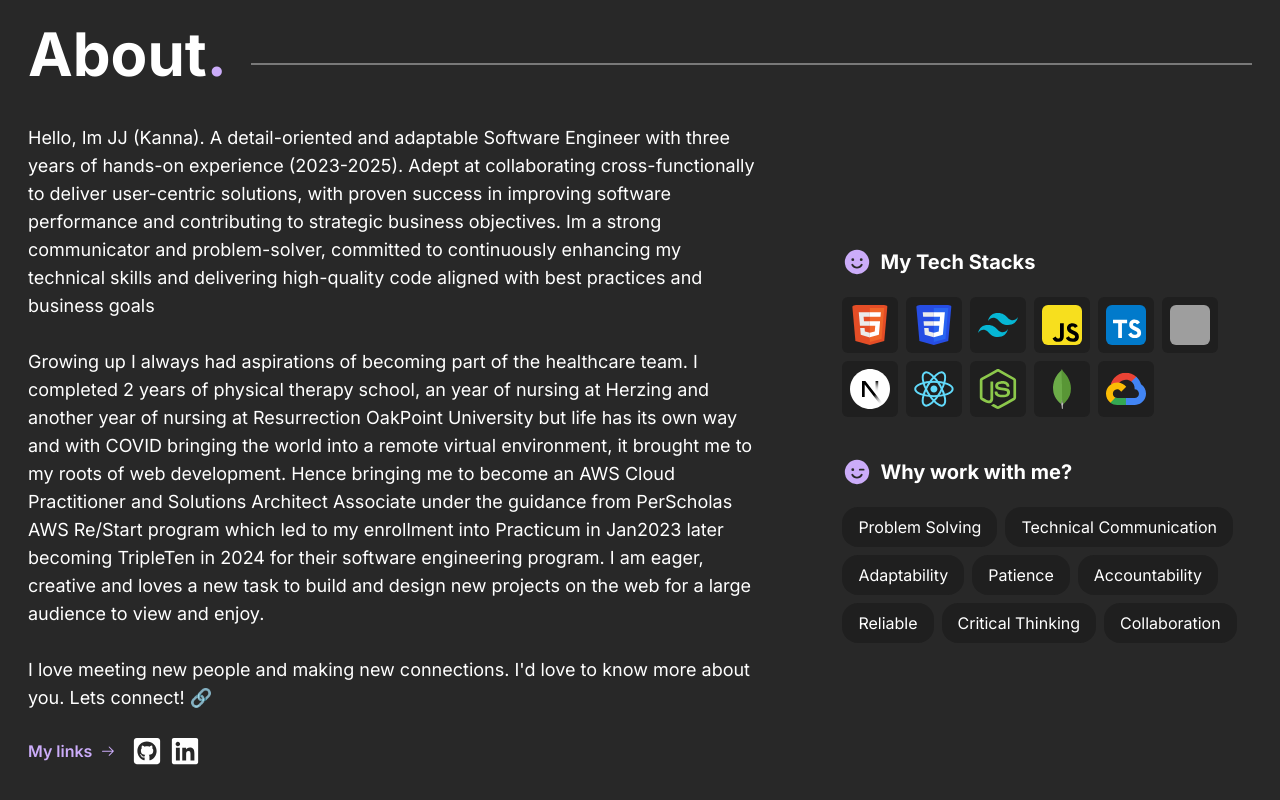
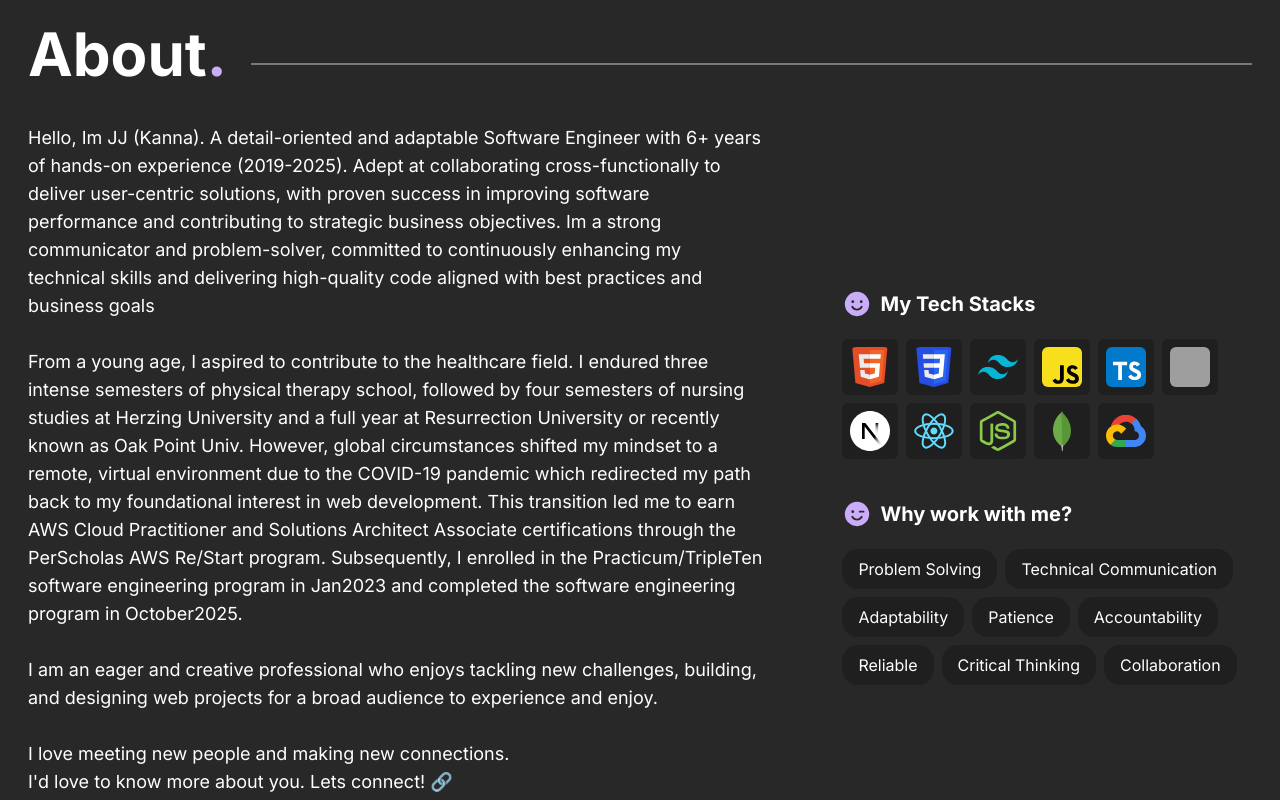
Before and after one commit to JohnPlamoottil/JJs_Portfolio, a Next.js app: page / in a window 1280 px wide. Shown: the part 860-1660 px from the top of the page. Built offline with nearby package versions, Linux system fonts and the light colour scheme; grey boxes are pictures that could not be loaded.

Commit message:
update biodata in About

```diff
--- a/Components/About.tsx
+++ b/Components/About.tsx
@@ -32,7 +32,7 @@ export const About = () => {
             <Reveal>
               <p className="text-base sm:text-lg">
                 Hello, Im JJ (Kanna). A detail-oriented and adaptable Software
-                Engineer with three years of hands-on experience (2023-2025). Adept at
+                Engineer with 6+ years of hands-on experience (2019-2025). Adept at
                 collaborating cross-functionally to deliver user-centric
                 solutions, with proven success in improving software performance
                 and contributing to strategic business objectives. Im a strong
@@ -41,12 +41,11 @@ export const About = () => {
                 aligned with best practices and business goals
                 <br />
                 <br />
-                Growing up I always had aspirations of becoming part of the healthcare team. I
-                completed 2 years of physical therapy school, an year of nursing at Herzing and another year of nursing at Resurrection OakPoint University but life has its own way and with COVID bringing the world into a remote virtual environment, it brought me to my roots of web development.
-                Hence bringing me to become an AWS Cloud Practitioner and Solutions Architect Associate under the guidance from PerScholas AWS Re/Start program which led to my enrollment into Practicum in Jan2023 later becoming TripleTen in 2024 for their
-                software engineering program. I am eager, creative and loves a new task to build and design new projects on the web for a large audience to view and enjoy.
+                From a young age, I aspired to contribute to the healthcare field. I endured three intense semesters of physical therapy school, followed by four semesters of nursing studies at Herzing University and a full year at Resurrection University or recently known as Oak Point Univ. However, global circumstances shifted my mindset to a remote, virtual environment due to the COVID-19 pandemic which redirected my path back to my foundational interest in web development. This transition led me to earn AWS Cloud Practitioner and Solutions Architect Associate certifications through the PerScholas AWS Re/Start program. Subsequently, I enrolled in the Practicum/TripleTen software engineering program in Jan2023 and completed the software engineering program in October2025.
+                <br/>
+                <br/> I am an eager and creative professional who enjoys tackling new challenges, building, and designing web projects for a broad audience to experience and enjoy.
                 <br />
-                <br />I love meeting new people and making new connections. I&apos;d
+                <br />I love meeting new people and making new connections. <br/> I&apos;d
                 love to know more about you. Lets connect! 🔗
               </p>
             </Reveal>
```
